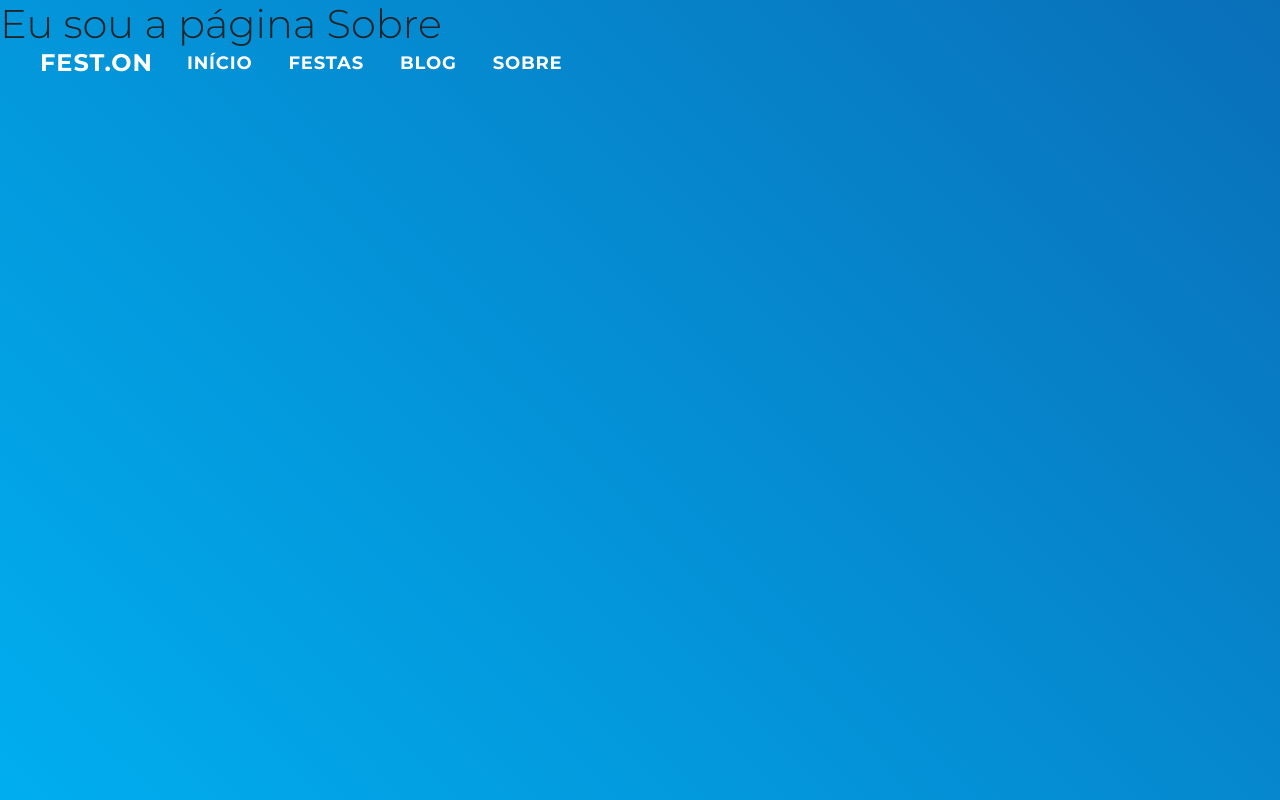
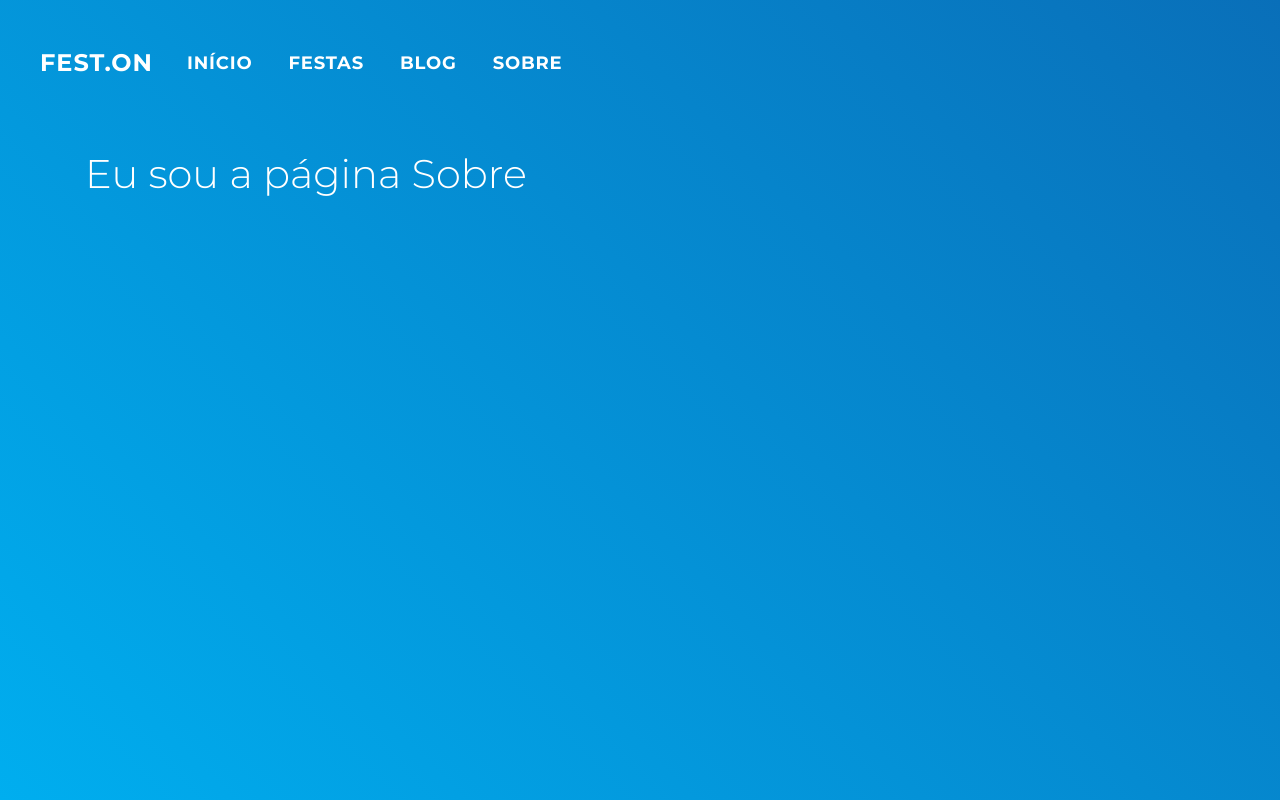
Before and after one commit to amauribechtoldjr/blog-ssr-nextjs, a Next.js app: page /sobre in a window 1280 px wide. Built offline with nearby package versions, Linux system fonts and the light colour scheme.

Commit message:
Adicionando BasePage

```diff
--- /dev/null
+++ b/components/BasePage.js
@@ -0,0 +1,11 @@
+import { Container } from "reactstrap";
+
+const BasePage = ({ children, className = "" }) => {
+  return (
+    <div className={`base-page ${className}`}>
+      <Container>{children}</Container>
+    </div>
+  );
+};
+
+export default BasePage;
--- a/pages/blog.js
+++ b/pages/blog.js
@@ -1,9 +1,12 @@
 import BaseLayout from "../components/layouts/BaseLayout";
+import BasePage from "../components/BasePage";
 
 export default function Blog() {
   return (
     <BaseLayout>
-      <h2>{`Eu sou a página Blog`}</h2>
+      <BasePage>
+        <h2>{`Eu sou a página Blog`}</h2>
+      </BasePage>
     </BaseLayout>
   );
 }
--- a/pages/festas/[id].js
+++ b/pages/festas/[id].js
@@ -1,16 +1,19 @@
 import BaseLayout from "../../components/layouts/BaseLayout";
+import BasePage from "../../components/BasePage";
 import axios from "axios";
 import { withRouter } from "next/router";
 
 const Festas = ({ post }) => {
   return (
     <BaseLayout>
+      <BasePage>
         <h1>{`Eu sou a página Festas`}</h1>
         <ul>
           <li>{post.id}</li>
           <li>{post.title}</li>
           <li>{post.body}</li>
         </ul>
+      </BasePage>
     </BaseLayout>
   );
 };
--- a/pages/festas/index.js
+++ b/pages/festas/index.js
@@ -1,10 +1,12 @@
 import BaseLayout from "../../components/layouts/BaseLayout";
+import BasePage from "../../components/BasePage";
 import Link from "next/link";
 import axios from "axios";
 
 const Festas = ({ posts }) => {
   return (
     <BaseLayout>
+      <BasePage>
         <h1>{`Eu sou a página Festas`}</h1>
         <ul>
           {posts.map((p) => (
@@ -15,6 +17,7 @@
             </li>
           ))}
         </ul>
+      </BasePage>
     </BaseLayout>
   );
 };
--- a/pages/sobre.js
+++ b/pages/sobre.js
@@ -1,9 +1,12 @@
 import BaseLayout from "../components/layouts/BaseLayout";
+import BasePage from "../components/BasePage";
 
 export default function Sobre() {
   return (
     <BaseLayout>
-      <h1>{`Eu sou a página Sobre`}</h1>
+      <BasePage>
+        <h1>{`Eu sou a página Sobre`}</h1>
+      </BasePage>
     </BaseLayout>
   );
 }
--- a/styles/main.scss
+++ b/styles/main.scss
@@ -25,6 +25,11 @@
   position: absolute;
 }
 
+.base-page {
+  padding-top: 150px;
+  color: white;
+}
+
 @media (max-width: 768px) {
   .hero-welcome-text {
     margin-top: 40px;
```
Lines whose indentation alone changed are shown as unchanged.
